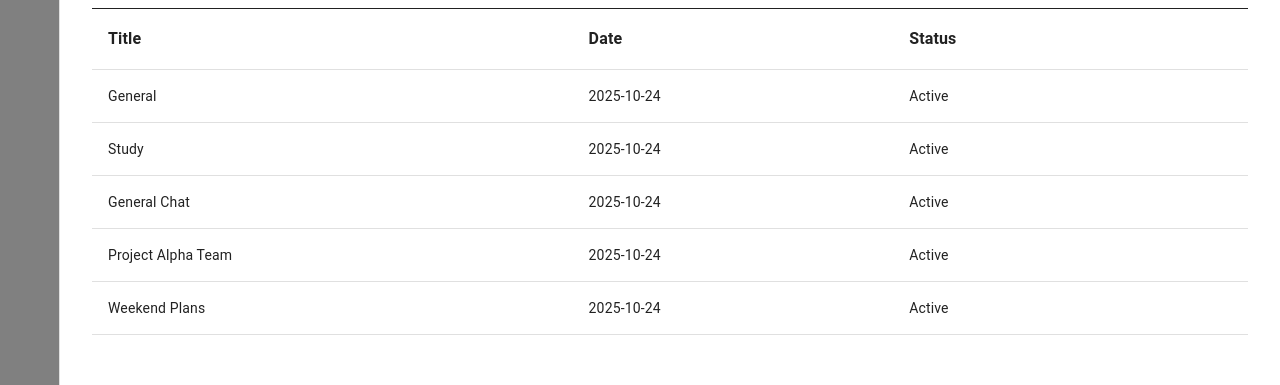
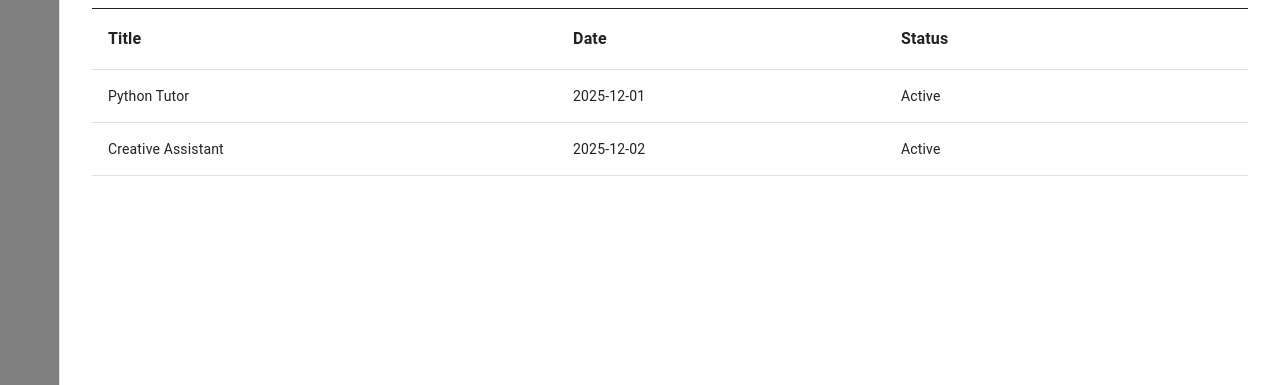
Before and after one commit to RengganaKurniawan/chat-session-frontend, a React (Vite) app: page /sessions in a window 1280 px wide. Shown: the part 296-681 px from the top of the page. Built offline with nearby package versions, Linux system fonts and the light colour scheme; some icons are missing.

Commit message:
Fix: turn chat to AI

```diff
--- a/src/component/ChatLayout.tsx
+++ b/src/component/ChatLayout.tsx
@@ -1,40 +1,35 @@
-import { Box, IconButton, Paper, TextField, Typography } from "@mui/material";
-import { useState } from "react";
+import { Box, IconButton, LinearProgress, Paper, TextField, Typography } from "@mui/material";
+import { useEffect, useRef, useState } from "react";
 import SendIcon from "@mui/icons-material/Send";
 import CloseIcon from "@mui/icons-material/Close";
 import ChatMessage from "./ChatMessage";
 
-import chatData from "../data/chatData.json";
-import usersData from "../data/users.json";
-
-// implement sama login
-const LOGGED_IN_USER_ID = 1;
-
+import aiData from "../data/aiChatData.json";
 interface ChatLayoutProps {
     sessionId: number;
     onClose: () => void;
 }
 
 function ChatLayout({ sessionId, onClose }: ChatLayoutProps) {
-    // contoh chat room 1
-    const session = chatData.sessions.find(s => s.sessionsId === sessionId);
+    const [messages, setMessages] = useState<any[]>([]);
+    const [input, setInput] = useState("");
+    const [isAiTyping, setIsAiTyping] = useState(false);
 
-    const initialMessages =
-        session?.messages.map(m => {
-            const sender = usersData.users.find(u => u.id === m.senderId);
+    // autoscroll chat baru
+    const messagesEndRef = useRef<null | HTMLDivElement>(null);
 
-            return {
-                id: m.id,
-                text: m.text,
-                time: m.time,
-                senderId: m.senderId,
-                senderName: sender?.name || "Unknown",
-                isOwn: m.senderId === LOGGED_IN_USER_ID,
-            }
-        }) || [];
+    useEffect(() => {
+        const session = aiData.sessions.find(s => s.id === sessionId);
+        if(session){
+            setMessages(session.messages);
+        } else {
+            setMessages([]);
+        }
+    }, [sessionId])
 
-    const [messages, setMessages] = useState(initialMessages);
-    const [ input, setInput ] = useState("")
+    useEffect(() => {
+        messagesEndRef.current?.scrollIntoView({ behavior: "smooth" });
+    }, [messages, isAiTyping]);
 
     const handleSend = () => {
         if (!input.trim()) return;
@@ -43,18 +38,32 @@ function ChatLayout({ sessionId, onClose }: ChatLayoutProps) {
         const time =
             now.getHours() + ":" + now.getMinutes().toString().padStart(2, "0");
 
-        const newMessage = {
-            id: messages.length + 1,
+        const userMsg = {
+            id: Date.now(), // simple unique ID
+            role: "user",
             text: input.trim(),
-            time,
-            senderId: LOGGED_IN_USER_ID,
-            senderName: usersData.users.find(u => u.id === LOGGED_IN_USER_ID)?.name || "Me",
-            isOwn: true,
+            time: time,
         };
 
-        setMessages([...messages, newMessage]);
+        const updatedMessages = [...messages, userMsg];
+        setMessages(updatedMessages);
         setInput("");
+        setIsAiTyping(true);
+
+        setTimeout(() => {
+            const aiMsg = {
+                id: Date.now() + 1,
+                role: "assistant",
+                text: "I am a simulated AI. I received your message: " + input,
+                time: time,
+            };
+
+            setMessages((prev) => [...prev, aiMsg]);
+            setIsAiTyping(false);
+        }, 1500);
     };
+
+    const currentSessionName = aiData.sessions.find(s => s.id === sessionId)?.name;
 
     return (
         <Box
@@ -77,7 +86,7 @@ function ChatLayout({ sessionId, onClose }: ChatLayoutProps) {
                 }}
             >
                 <Typography variant="h6" fontWeight="bold">
-                    {session?.name || "Session"}
+                    {currentSessionName || "New Chat"}
                 </Typography>
 
                 <IconButton onClick={onClose}>
@@ -97,12 +106,21 @@ function ChatLayout({ sessionId, onClose }: ChatLayoutProps) {
                     <ChatMessage
                         key={msg.id}
                         text={msg.text}
-                        senderId={msg.senderId}
-                        senderName={msg.senderName}
+                        senderId={msg.role === "user" ? 1 : 2}
+                        senderName={msg.role === "user" ? "You" : "AI Assistant"}
                         time={msg.time}
-                        isOwn={msg.isOwn}
+                        isOwn={msg.role === "user"}
                     />
                 ))}
+
+                {isAiTyping && (
+                   <Box sx={{ width: '100%', mb: 2 }}>
+                       <Typography variant="caption" color="text.secondary">AI is thinking...</Typography>
+                       <LinearProgress sx={{ maxWidth: "200px", mt: 1 }} />
+                   </Box>
+                )}
+
+                <div ref={messagesEndRef} />
             </Box>
 
             {/* input box */}
@@ -119,12 +137,14 @@ function ChatLayout({ sessionId, onClose }: ChatLayoutProps) {
                         fullWidth
                         placeholder="Type a message"
                         value={input}
+                        disabled={isAiTyping}
                         onChange={(e) => setInput(e.target.value)}
-                        onKeyDown={(e) => e.key === "Enter" && handleSend()}
+                        onKeyDown={(e) => e.key === "Enter" && !isAiTyping && handleSend()}
                     />
                     <IconButton
                         color="primary"
                         onClick={handleSend}
+                        disabled={isAiTyping || !input.trim()}
                         sx={{ width: 50, height: 50 }}
                     >
                         <SendIcon />
--- a/src/component/SessionsList.tsx
+++ b/src/component/SessionsList.tsx
@@ -1,4 +1,4 @@
-import { useState } from "react";
+import { useEffect, useState } from "react";
 import {
   Box,
   IconButton,
@@ -22,8 +22,7 @@ import {
 import AddIcon from "@mui/icons-material/Add";
 import CloseIcon from "@mui/icons-material/Close";
 import FilterAltOutlinedIcon from "@mui/icons-material/FilterAltOutlined";
-
-import chatData from "../data/chatData.json"
+import aiChatData from "../data/aiChatData.json";
 
 const DefaultSortIcon = () => (
   <svg width="24" height="24" viewBox="0 0 24 24" fill="none">
@@ -49,15 +48,17 @@ interface Session {
   title: string;
   date: string;
   isActive: boolean;
+  userId?: number;
 }
 
 interface SessionsListProps {
   onSessionSelect: (session: Session) => void;
   isCompact: boolean;
   selectedSession: Session | null;
+  currentUserId: number;
 }
 
-function SessionsList({ onSessionSelect, isCompact, selectedSession }: SessionsListProps) {
+function SessionsList({ onSessionSelect, isCompact, selectedSession, currentUserId }: SessionsListProps) {
   const [searchQuery, setSearchQuery] = useState("");
   const [, setSortBy] = useState("default");
 
@@ -72,15 +73,24 @@ function SessionsList({ onSessionSelect, isCompact, selectedSession }: SessionsL
   const [statusAnchor, setStatusAnchor] = useState<HTMLElement | null>(null);
 
   // Sessions
+  const [sessions, setSessions] = useState<Session[]>([]);
+  useEffect(() => {
+    const userSpecificData = aiChatData.sessions.filter(
+        (s) => s.userId === currentUserId
+    );
 
-  const initialSessions: Session[] = chatData.sessions.map((s) => ({
-    id: s.sessionsId,
-    title: s.name,
-    date: s.date,
-    isActive: s.isActive
-  }));
+    const formattedSessions = userSpecificData.map((s) => ({
+        id: s.id,
+        title: s.name,
+        date: s.date || new Date().toLocaleDateString(),
+        isActive: s.isActive !== undefined ? s.isActive : true,
+        userId: s.userId
+    }));
 
-  const [sessions, setSessions] = useState<Session[]>(initialSessions);
+    setSessions(formattedSessions);
+
+    setTitleFilter([]);
+  }, [currentUserId]);
 
   // ADD SESSION
   const [openDialog, setOpenDialog] = useState(false);
@@ -94,6 +104,7 @@ function SessionsList({ onSessionSelect, isCompact, selectedSession }: SessionsL
       title: newTitle,
       date: new Date().toLocaleDateString(),
       isActive: true,
+      userId: currentUserId,
     };
 
     setSessions([...sessions, newSession]);
--- /dev/null
+++ b/src/data/aiChatData.json
@@ -0,0 +1,67 @@
+{
+  "sessions": [
+    {
+      "id": 1,
+      "userId": 1,
+      "name": "Python Tutor",
+      "date": "2025-12-01",
+      "isActive": true,
+      "messages": [
+        {
+          "id": 101,
+          "role": "assistant",
+          "text": "Hello! I am your Python helper.",
+          "time": "10:00"
+        },
+        {
+          "id": 102,
+          "role": "user",
+          "text": "How do I filter a list?",
+          "time": "10:02"
+        }
+      ]
+    },
+    {
+      "id": 2,
+      "userId": 1,
+      "name": "Creative Assistant",
+      "date": "2025-12-02",
+      "isActive": true,
+      "messages": [
+        {
+          "id": 201,
+          "role": "user",
+          "text": "Write me a poem about React.",
+          "time": "08:15"
+        },
+        {
+          "id": 202,
+          "role": "assistant",
+          "text": "In components deep where logic lies...",
+          "time": "08:15"
+        }
+      ]
+    },
+    {
+      "id": 3,
+      "userId": 2,
+      "name": "User 2's Secret Project",
+      "date": "2025-12-05",
+      "isActive": true,
+      "messages": [
+        {
+          "id": 301,
+          "role": "assistant",
+          "text": "Welcome back, User 2. Ready to continue?",
+          "time": "09:00"
+        },
+        {
+          "id": 302,
+          "role": "user",
+          "text": "Yes, let's talk about the database schema.",
+          "time": "09:05"
+        }
+      ]
+    }
+  ]
+}
--- a/src/page/SessionsSplitView.tsx
+++ b/src/page/SessionsSplitView.tsx
@@ -4,6 +4,7 @@ import LeftNav from '../component/LeftNav';
 import SessionsList from '../component/SessionsList';
 import ChatLayout from '../component/ChatLayout';
 
+const LOGGED_IN_USER_ID = 1;
 interface Session {
   id: number;
   title: string;
@@ -46,6 +47,7 @@ const SessionsSplitView = () => {
           borderRight: isCompact ? '1px solid #e0e0e0' : "none"
         }}>
           <SessionsList
+            currentUserId={LOGGED_IN_USER_ID}
             onSessionSelect={handleSessionSelect}
             isCompact={isCompact}
             selectedSession={selectedSession}
```
